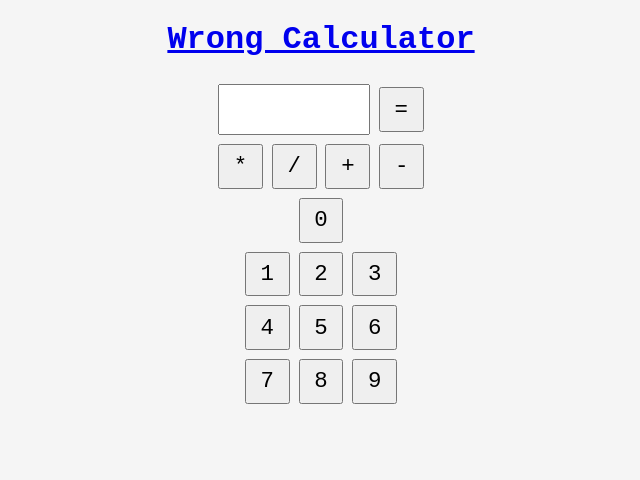
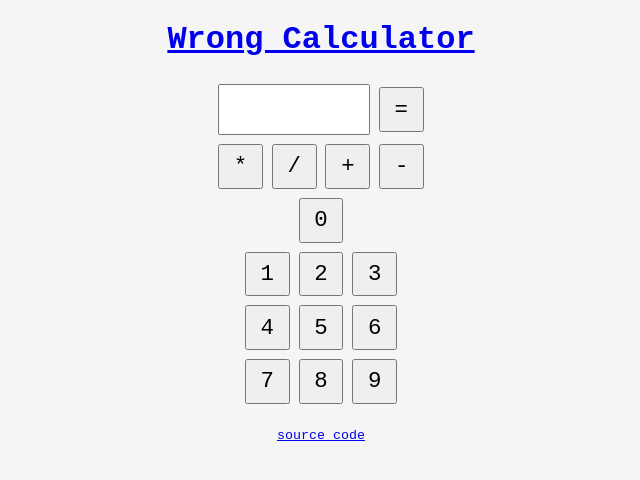
Before and after one commit to ForrestWeiswolf/wrong-calculator, a React (Create React App) app: page / in a window 1280 px wide. Shown: the top 480 px of the page, without its empty margins (319-959 px from the left). Built offline with nearby package versions, Linux system fonts and the light colour scheme.

Commit message:
Add link to code

```diff
--- a/src/App.tsx
+++ b/src/App.tsx
@@ -16,6 +16,9 @@ function App() {
       } value={input} />
       <button className="enter-button" onClick={() => setResult(evaluate(input))}>=</button>
       <Keypad handlePress={k => setInput(input + k)} />
+
+      <br />
+      <footer><small><a href='https://github.com/ForrestWeiswolf/wrong-calculator/'>source code</a></small></footer>
     </div>
   );
 }
```
